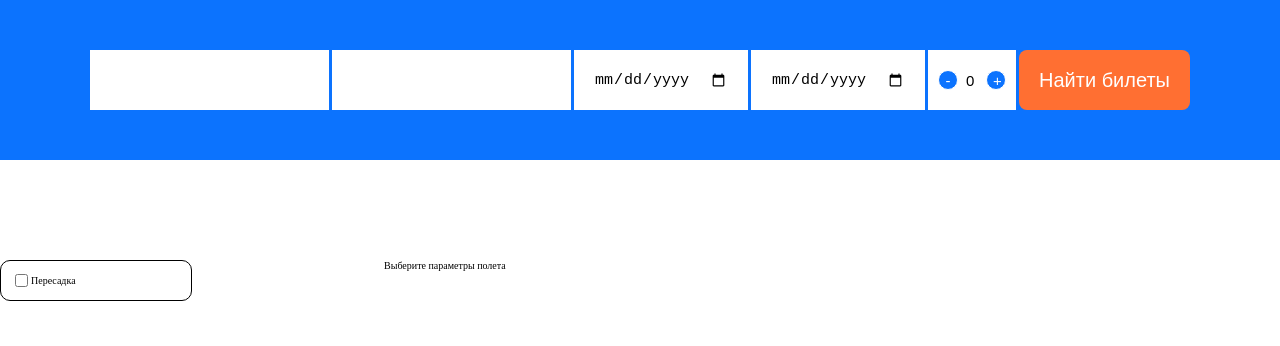
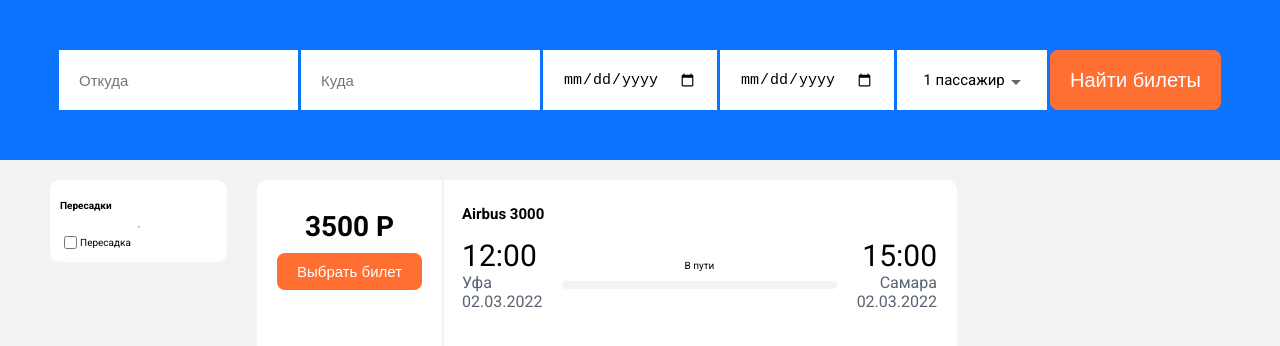
Before and after one commit to AlbinaShaikhutdinova/aviasales, a Vue app: page / in a window 1280 px wide. Shown: the top 346 px of the page. Built offline with nearby package versions, Linux system fonts and the light colour scheme.

Commit message:
add flight card design

```diff
--- a/src/App.vue
+++ b/src/App.vue
@@ -9,7 +9,8 @@ export default {
 };
 </script>
 
-<style>
+<style lang="scss">
+@import url('https://fonts.googleapis.com/css2?family=Roboto:wght@100;300;400;500;700&display=swap');
 body {
   margin: 0;
   padding: 0;
@@ -19,8 +20,27 @@ body {
   font-size: 10px;
   box-sizing: border-box;
 }
+button {
+  cursor: pointer;
+}
+.shadow {
+  box-shadow: 0px 6px 12px rgba(0, 0, 0, 0.2);
+}
+.price-font {
+  font-size: 2.8rem;
+  font-weight: 700;
+}
+.time-font {
+  font-size: 3rem;
+}
+.muted-font {
+  font-size: 1.6rem;
+  color: $muted-font-color;
+}
 #app {
   width: 100%;
-  height: 100%;
+  min-height: 100vh;
+  background: $bg-color;
+  font-family: 'Roboto', sans-serif;
 }
 </style>
--- a/src/common/UI/dateInput.vue
+++ b/src/common/UI/dateInput.vue
@@ -1,9 +1,10 @@
 <template>
-  <input type="date" class="date-input" />
+  <input :placeholder="placeholder" type="date" class="date-input" />
 </template>
 <script>
 export default {
   name: 'DateInput',
+  props: ['placeholder'],
 };
 </script>
 
@@ -14,5 +15,8 @@ export default {
   color: black;
   padding: 1rem 2rem;
   border: none;
+  &:focus {
+    outline-color: $button-color;
+  }
 }
 </style>
--- /dev/null
+++ b/src/common/UI/dropdownMenu.vue
@@ -0,0 +1,97 @@
+<template>
+  <div @click="(e) => onClick(e)" class="dropdown-menu-wrapper menu__toggle">
+    <span class="menu-title">{{ title }}<span :class="caret"></span></span>
+    <ul :class="state" class="dropdown-menu">
+      <li class="menu__item">
+        <slot></slot>
+      </li>
+    </ul>
+  </div>
+</template>
+<script>
+export default {
+  name: 'DropDownMenu',
+  props: ['title'],
+  data() {
+    return {
+      state: 'closed',
+      caret: 'down-caret',
+    };
+  },
+  mounted: function () {
+    window.addEventListener('click', (e) => this.closeMenu(e));
+  },
+  beforeUnmount: function () {
+    window.removeEventListener('click', (e) => this.closeMenu(e));
+  },
+  methods: {
+    closeMenu(e) {
+      if (!(e.target.closest('.dropdown-menu') || e.target.closest('.menu__toggle'))) {
+        this.state = 'closed';
+        this.caret = 'down-caret';
+      }
+    },
+    onClick(e) {
+      if (!e.target.closest('.dropdown-menu') && e.target.closest('.menu__toggle')) {
+        this.state = this.state === 'closed' ? 'open' : 'closed';
+        this.caret = this.caret === 'down-caret' ? 'down-caret open-caret' : 'down-caret';
+      }
+    },
+  },
+};
+</script>
+
+<style lang="scss">
+.dropdown-menu-wrapper {
+  height: 100%;
+  min-width: 15rem;
+  position: relative;
+  background-color: white;
+  color: black;
+  padding: 1rem;
+  display: flex;
+  justify-content: center;
+  align-items: center;
+  ul {
+    list-style: none;
+    padding: 1rem 2rem;
+  }
+  li {
+    margin: 0;
+    padding: 0;
+  }
+  .menu-title {
+    font-size: 1.5rem;
+  }
+  .dropdown-menu {
+    position: absolute;
+    background-color: white;
+    right: 0;
+    top: 6rem;
+    display: none;
+    box-shadow: 0px 6px 12px rgba(0, 0, 0, 0.2);
+    border-radius: 0.4rem;
+  }
+  .open.dropdown-menu {
+    display: block;
+  }
+  .down-caret {
+    width: 0;
+    height: 0;
+    border-style: solid;
+    border-width: 5px 5px 0 5px;
+    border-color: #696767 transparent transparent transparent;
+    display: inline-block;
+    margin-left: 6px;
+    top: 0;
+    position: relative;
+    transform: rotate(0deg);
+    transition: all 0.25s ease-in;
+  }
+
+  .open-caret {
+    transform: rotate(180deg);
+    transition: all 0.25s ease-out;
+  }
+}
+</style>
--- a/src/common/UI/plusNminusInput.vue
+++ b/src/common/UI/plusNminusInput.vue
@@ -1,34 +1,15 @@
 <template>
   <div class="custom-plus-minus-input">
-    <button
-      class="round-button"
-      @click="
-        () => {
-          localValue > 0 ? localValue-- : localValue;
-          changeValue();
-        }
-      "
-    >
-      -
-    </button>
+    <span>{{ name }}</span>
+    <button class="round-button" @click="substractValue">-</button>
     <input readonly class="readonly-input" type="text" v-model="localValue" />
-    <button
-      class="round-button"
-      @click="
-        () => {
-          localValue++;
-          changeValue();
-        }
-      "
-    >
-      +
-    </button>
+    <button class="round-button" @click="addValue">+</button>
   </div>
 </template>
 <script>
 export default {
   name: 'PlusMinusInput',
-  props: ['value'],
+  props: ['value', 'name', 'min', 'max'],
   data() {
     return {
       localValue: this.value,
@@ -38,22 +19,16 @@ export default {
     changeValue() {
       this.$emit('valueChanged', this.localValue);
     },
+    addValue() {
+      this.localValue < this.max ? this.localValue++ : this.localValue;
+      this.changeValue();
+    },
+    substractValue() {
+      this.localValue > this.min ? this.localValue-- : this.localValue;
+      this.changeValue();
+    },
   },
 };
-// export default {
-//   name: 'PlusMinusInput',
-//
-//   data() {
-//     return {
-//       localValue: this.value,
-//     };
-//   },
-//   methods: {
-//     changeValue() {
-//       this.$emit('valueChanged', this.localValue);
-//     },
-//   },
-// };
 </script>
 
 <style lang="scss">
@@ -66,7 +41,10 @@ export default {
   display: flex;
   justify-content: center;
   align-items: center;
-
+  span {
+    font-size: 1.5rem;
+    margin-right: 0.2rem;
+  }
   input {
     width: 2rem;
     border: none;
--- a/src/common/UI/textInput.vue
+++ b/src/common/UI/textInput.vue
@@ -1,10 +1,10 @@
 <template>
-  <input type="text" class="text-input" />
+  <input :placeholder="placeholder" type="text" class="text-input" />
 </template>
 <script>
 export default {
   name: 'TextInput',
-  props: [],
+  props: ['placeholder'],
 };
 </script>
 
@@ -15,5 +15,8 @@ export default {
   color: black;
   padding: 1rem 2rem;
   border: none;
+  &:focus {
+    outline-color: $button-color;
+  }
 }
 </style>
--- /dev/null
+++ b/src/common/UX/planeLine.vue
@@ -0,0 +1,37 @@
+<template>
+  <div class="custom-planeline">
+    <div class="top">
+      <div class="plane-icon"></div>
+      <div class="additional-info">В пути</div>
+      <div class="plane-icon"></div>
+    </div>
+    <div class="line"></div>
+  </div>
+</template>
+<script>
+export default {
+  name: 'PlaneLine',
+};
+</script>
+
+<style lang="scss">
+.custom-planeline {
+  width: 100%;
+  padding: 0 2rem;
+  display: flex;
+  flex-direction: column;
+  gap: 1rem;
+  .top {
+    width: 100%;
+    display: flex;
+    justify-content: space-evenly;
+    align-items: center;
+  }
+  .line {
+    height: 0.8rem;
+    width: 100%;
+    background-color: $bg-color;
+    border-radius: 0.5rem;
+  }
+}
+</style>
--- a/src/common/variables.scss
+++ b/src/common/variables.scss
@@ -1,2 +1,4 @@
 $primary-color: #0c73fe;
 $button-color: #ff6f32;
+$bg-color: #f3f3f3;
+$muted-font-color: #5a6472;
--- a/src/components/SearchPage/Filter.vue
+++ b/src/components/SearchPage/Filter.vue
@@ -1,12 +1,9 @@
 <template>
   <aside class="filters">
+    <h3>Пересадки</h3>
+    <hr />
     <div class="filter-item">
-      <input
-        type="checkbox"
-        id="filter-transfer"
-        v-model="isTransfer"
-        @change="applyFilter"
-      />
+      <input type="checkbox" id="filter-transfer" v-model="isTransfer" @change="applyFilter" />
       <label for="filter-transfer">Пересадка</label>
     </div>
   </aside>
@@ -33,11 +30,11 @@ export default {
   width: 15%;
   min-width: 15rem;
   padding: 1rem;
-  border: 1px solid black;
   border-radius: 1rem;
   display: flex;
   flex-direction: column;
   align-items: flex-start;
+  background-color: white;
 }
 .filter-item {
   display: flex;
--- a/src/components/SearchPage/SearchForm/SearchForm.vue
+++ b/src/components/SearchPage/SearchForm/SearchForm.vue
@@ -1,15 +1,13 @@
 <template>
   <header class="header">
     <div class="header-wrapper">
-      <TextInput v-model="flightData.cityOfDeparture" />
-      <TextInput v-model="flightData.cityOfArrival" />
-      <DateInput v-model="flightData.date" />
-      <DateInput />
-      <PlusMinusInput @valueChanged="changeAmount" :value="0" />
-      <!-- <select class="select">
-        <option :value="1"><PlusMinusInput :value="this.amount" /></option>
-      </select> -->
-
+      <TextInput :placeholder="'Откуда'" v-model="flightData.cityOfDeparture" />
+      <TextInput :placeholder="'Куда'" v-model="flightData.cityOfArrival" />
+      <DateInput :placeholder="'Когда'" v-model="flightData.date" />
+      <DateInput :placeholder="'Обратно'" />
+      <DropDownMenu :title="`${amount} пассажир`">
+        <component @valueChanged="changeAmount" :min="1" :max="10" :name="'Взрослый'" :value="1" :is="child_component"></component>
+      </DropDownMenu>
       <StandardButton class="search-button" title="Найти билеты" @click="search" />
     </div>
   </header>
@@ -20,6 +18,7 @@ import StandardButton from '../../../common/UI/button.vue';
 import TextInput from '../../../common/UI/textInput.vue';
 import DateInput from '../../../common/UI/dateInput.vue';
 import PlusMinusInput from '../../../common/UI/plusNminusInput.vue';
+import DropDownMenu from '../../../common/UI/dropdownMenu.vue';
 export default {
   name: 'SearchForm',
   components: {
@@ -27,6 +26,7 @@ export default {
     TextInput,
     DateInput,
     PlusMinusInput,
+    DropDownMenu,
   },
   data() {
     return {
@@ -36,6 +36,7 @@ export default {
         date: '',
       },
       amount: '1',
+      child_component: 'PlusMinusInput',
     };
   },
   methods: {
@@ -57,7 +58,6 @@ export default {
   display: flex;
   justify-content: center;
   align-items: center;
-  margin-bottom: 10rem;
 }
 .header-wrapper {
   padding: 5rem 2rem;
--- a/src/components/SearchPage/SearchPage.vue
+++ b/src/components/SearchPage/SearchPage.vue
@@ -1,10 +1,10 @@
 <template>
   <div class="page">
     <search-form />
-    <main>
+    <div class="main">
       <Filter />
       <search-results />
-    </main>
+    </div>
   </div>
 </template>
 
@@ -27,10 +27,11 @@ export default {
 };
 </script>
 
-<style>
-main {
+<style lang="scss">
+.main {
   display: flex;
   align-items: flex-start;
-  justify-content: space-between;
+  gap: 3rem;
+  padding: 2rem 5rem;
 }
 </style>
--- a/src/components/SearchPage/SearchResults/FlightCard/FlightCard.vue
+++ b/src/components/SearchPage/SearchResults/FlightCard/FlightCard.vue
@@ -1,16 +1,23 @@
 <template>
-  <div class="flight" @click="getTickets">
+  <div class="flight-card" @click="getTickets">
+    <div class="flight-card__data minimum">
+      <div class="price-font">3500 P</div>
+      <StandardButton :title="'Выбрать билет'" />
+    </div>
+    <div class="flight-card__data">
       <h3>{{ plane.name }}</h3>
-    <div class="flight-info">
+      <div class="general">
         <div class="departure">
-        <div class="departure__city">{{ cityOfDeparture }}</div>
-        <div class="departure__date">{{ timeOfDeparture }}</div>
-        <div class="departure__time">{{ dateOfDeparture }}</div>
+          <div class="departure__time time-font">{{ timeOfDeparture }}</div>
+          <div class="departure__city muted-font">{{ cityOfDeparture }}</div>
+          <div class="departure__date muted-font">{{ dateOfDeparture }}</div>
         </div>
+        <PlaneLine />
         <div class="arrival">
-        <div class="arrival__city">{{ cityOfArrival }}</div>
-        <!-- <div class="arrival__time">{{ arrivalDate }}</div> -->
-        <div class="arrival__date">{{ timeOfArrival }}</div>
+          <div class="arrival__time time-font">{{ timeOfArrival }}</div>
+          <div class="arrival__city muted-font">{{ cityOfArrival }}</div>
+          <div class="arrival__date muted-font">{{ dateOfDeparture }}</div>
+        </div>
       </div>
     </div>
   </div>
@@ -18,8 +25,14 @@
 
 <script>
 import { router } from '../../../../Router/Router';
+import StandardButton from '../../../../common/UI/button.vue';
+import PlaneLine from '../../../../common/UX/planeLine.vue';
 export default {
   name: 'FlightCard',
+  components: {
+    StandardButton,
+    PlaneLine,
+  },
   props: ['cityOfDeparture', 'dateOfDeparture', 'timeOfDeparture', 'cityOfArrival', 'timeOfArrival', 'plane'],
   methods: {
     getTickets() {
@@ -29,16 +42,59 @@ export default {
   },
 };
 </script>
-<style>
-.flight {
-  border: 1px solid black;
+<style lang="scss">
+.flight-card {
+  background-color: white;
   border-radius: 1rem;
   cursor: pointer;
-  padding: 1rem;
+  padding: 1rem 2rem;
+  display: flex;
+  gap: 4rem;
+  height: 20rem;
+  width: 70rem;
 }
-.flight-info {
+.flight-card__data {
+  width: 100%;
+  > * {
+    font-size: 1.5rem;
+  }
+
+  &.minimum {
+    margin-top: 2rem;
+    width: fit-content;
+    font-size: 1.5rem;
+    position: relative;
+    display: flex;
+    flex-direction: column;
+    justify-content: flex-start;
+    align-items: center;
+    gap: 1rem;
+  }
+  &.minimum::after {
+    content: '';
+    display: block;
+    position: absolute;
+    top: -3rem;
+    left: calc(100% + 2rem);
+    height: calc(100% + 4rem);
+    width: 0.2rem;
+    background-color: $bg-color;
+  }
+  .general {
+    width: 100%;
     display: flex;
     justify-content: space-between;
     align-items: center;
+    .departure {
+      display: flex;
+      flex-direction: column;
+      align-items: flex-start;
+    }
+    .arrival {
+      display: flex;
+      flex-direction: column;
+      align-items: flex-end;
+    }
+  }
 }
 </style>
--- a/src/store/Store.js
+++ b/src/store/Store.js
@@ -4,7 +4,16 @@ import { fetchFlights, fetchTickets, postBookingData } from '../service/api';
 export const store = createStore({
   state() {
     return {
-      flights: [],
+      flights: [
+        {
+          city_of_departure: { name: 'Уфа' },
+          departure_time: '12:00',
+          departure_date: '02.03.2022',
+          city_of_arrival: { name: 'Самара' },
+          plane: { name: 'Airbus 3000' },
+          arrival_time: '15:00',
+        },
+      ],
       tickets: [],
       response: false,
     };
```
Lines whose indentation alone changed are shown as unchanged.
